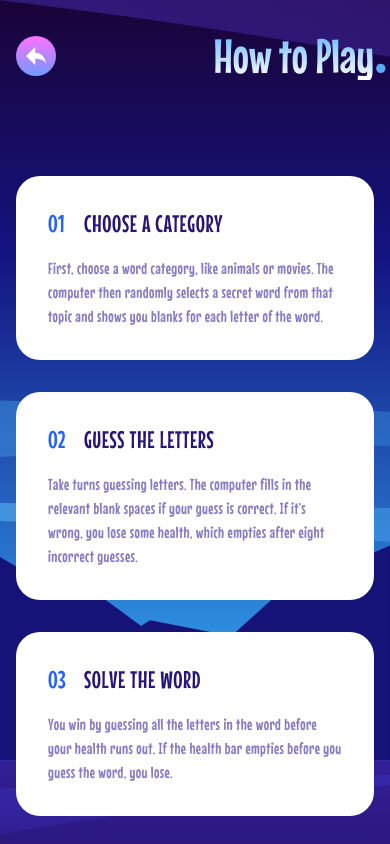
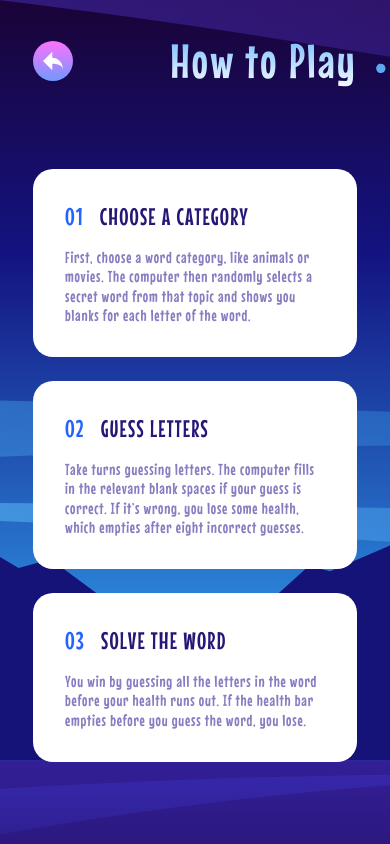
Before and after one commit to keremenen/hangman, a React (Vite) app: page /instructions in a window 390 px wide. Built offline with nearby package versions, Linux system fonts and the light colour scheme.

Commit message:
WIP responsive how to play board

```diff
--- a/index.html
+++ b/index.html
@@ -9,7 +9,7 @@
   <body class="">
     <main
       id="root"
-      class="sm:bg-tablet-background md:bg-desktop-background min-h-screen w-full bg-mobile-background bg-cover bg-no-repeat font-mouseMemoris text-white"
+      class="min-h-screen w-full bg-mobile-background bg-cover bg-no-repeat font-mouseMemoris text-body text-white sm:bg-tablet-background md:bg-desktop-background"
     ></main>
     <script type="module" src="/src/main.tsx"></script>
   </body>
--- a/src/components/game-manual-board.tsx
+++ b/src/components/game-manual-board.tsx
@@ -12,7 +12,7 @@ const hangmanGameInstructions = [
       "First, choose a word category, like animals or movies. The computer then randomly selects a secret word from that topic and shows you blanks for each letter of the word.",
   },
   {
-    title: "Guess the letters",
+    title: "Guess letters",
     description:
       "Take turns guessing letters. The computer fills in the relevant blank spaces if your guess is correct. If it’s wrong, you lose some health, which empties after eight incorrect guesses.",
   },
@@ -30,14 +30,15 @@ type SingleGameManualProps = {
 
 export default function GameManualBoard() {
   return (
-    <section className="mx-auto flex w-full max-w-sm flex-col gap-y-24 pt-8 sm:max-w-[680px] sm:pt-[61px]">
+    <section className="mx-auto flex w-full max-w-[324px] flex-col gap-y-[79px] pt-8 sm:max-w-[680px] sm:gap-y-[100px] sm:pt-[61px]">
       <HeaderWrapper>
         <Link to="/" className="sm:absolute sm:left-0">
           <IconButton icon={backIcon} />
         </Link>
         <Heading>How to Play</Heading>
       </HeaderWrapper>
-      <section className="flex flex-col gap-8">
+
+      <section className="flex flex-col gap-6 sm:gap-8">
         {hangmanGameInstructions.map((instruction, index) => (
           <SingleGameManual
             instruction={instruction}
@@ -52,14 +53,14 @@ export default function GameManualBoard() {
 
 function SingleGameManual({ instruction, index }: SingleGameManualProps) {
   return (
-    <article className="grid-row-2 grid grid-cols-[20px_1fr] gap-4 rounded-3xl bg-white p-8">
-      <p className="text-2xl text-blue sm:row-span-2 sm:flex sm:items-center sm:justify-center sm:text-heading-l">
+    <article className="grid-row-2 grid grid-cols-[auto_1fr] items-center gap-4 rounded-[20px] bg-white p-8 sm:gap-x-10 sm:rounded-[40px] sm:px-10">
+      <p className="text-[24px] tracking-wider text-blue sm:row-span-2 sm:flex sm:items-center sm:justify-center sm:text-heading-l">
         {addLeadingZero(index + 1)}
       </p>
-      <h3 className="text-2xl uppercase tracking-wide text-dark-navy">
+      <h3 className="text-[24px] uppercase leading-tight tracking-wider text-dark-navy sm:text-[40px]">
         {instruction.title}
       </h3>
-      <p className="col-span-2 tracking-wide text-violet sm:col-span-1">
+      <p className="col-span-2 text-[16px] leading-[120%] tracking-wider text-violet sm:col-span-1 sm:text-[20px]">
         {instruction.description}
       </p>
     </article>
--- a/src/components/header-wrapper.tsx
+++ b/src/components/header-wrapper.tsx
@@ -4,7 +4,7 @@ export default function HeaderWrapper({
   children: React.ReactNode;
 }) {
   return (
-    <header className="relative flex items-center justify-between sm:justify-center">
+    <header className="relative flex h-[58px] items-center justify-between sm:h-[125px] sm:justify-center">
       {children}
     </header>
   );
--- a/src/components/heading.tsx
+++ b/src/components/heading.tsx
@@ -9,7 +9,7 @@ export default function Heading({ children, className }: HeadingProps) {
   return (
     <h1
       className={cn(
-        "text-stroke bg-heading-blue-gradient bg-clip-text text-5xl text-transparent sm:text-[6.5rem]",
+        "text-stroke bg-heading-blue-gradient bg-clip-text text-5xl leading-tight tracking-wider text-transparent sm:text-[6.5rem] sm:tracking-[-0.005em]",
         className,
       )}
     >
--- a/src/components/how-to-play-board.tsx
+++ b/src/components/how-to-play-board.tsx
@@ -6,7 +6,7 @@ import backIcon from "../assets/images/icon-back.svg";
 
 export default function HowToPlayBoard() {
   return (
-    <section className="mx-auto grid w-full max-w-sm gap-24 py-4">
+    <section className="mx-auto grid w-full max-w-[320px] gap-24 py-4">
       <HeaderWrapper>
         <IconButton icon={backIcon} />
         <Heading>How to Play</Heading>
--- a/src/components/logo.tsx
+++ b/src/components/logo.tsx
@@ -1,10 +1,5 @@
 import AppLogo from "../assets/images/logo.svg?react";
 
 export default function Logo() {
-  return (
-    <div className="w-[263px] sm:w-[373px]">
-      <AppLogo className="w-full" />
-    </div>
-  );
-  // return <img src={logo} alt="The Hangman Game logo" />;
+  return <AppLogo className="w-full" />;
 }
--- a/src/components/main-menu-board.tsx
+++ b/src/components/main-menu-board.tsx
@@ -7,7 +7,7 @@ export default function MainMenuBoard() {
   return (
     <section className="flex min-h-screen justify-center pt-[12.6875rem] sm:pt-[19.8125rem]">
       <div className="relative flex h-[30.0625rem] w-[20.25rem] justify-center rounded-[3rem] bg-blue-gradient shadow-primary-box sm:h-[31.25rem] sm:w-[37rem] sm:rounded-[4.5rem]">
-        <div className="absolute mx-auto -mt-20">
+        <div className="absolute -mt-20 w-[263px] sm:w-[373px]">
           <Logo />
         </div>
         <div className="mt-[8.625rem] flex flex-col items-center gap-y-[3.5625rem] sm:mt-[8.0625rem]">
@@ -15,7 +15,7 @@ export default function MainMenuBoard() {
             <PlayButton />
           </Link>
           <Link to={"/instructions"}>
-            <Button variant="secondary">how to play</Button>
+            <Button>how to play</Button>
           </Link>
         </div>
       </div>
--- a/src/components/play-button.tsx
+++ b/src/components/play-button.tsx
@@ -1,7 +1,7 @@
 import PlayButtonIcon from "../assets/images/icon-play.svg?react";
 export default function PlayButton() {
   return (
-    <button className="transition-color relative flex size-40 items-center justify-center rounded-full bg-pink-gradient shadow-secondary-button duration-300 hover:brightness-125 sm:size-[200px]">
+    <button className="transition-color hover:brightness-1 relative flex size-40 items-center justify-center rounded-full bg-pink-gradient shadow-secondary-button duration-300 sm:size-[200px]">
       <PlayButtonIcon className="w-[3.375rem] sm:w-[4.125rem]" />
     </button>
   );
```
